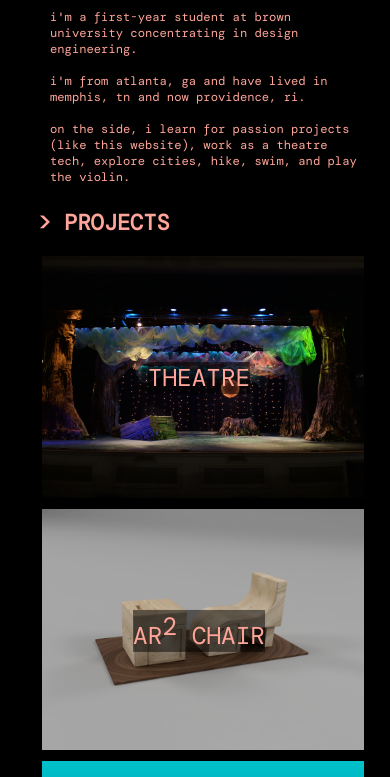
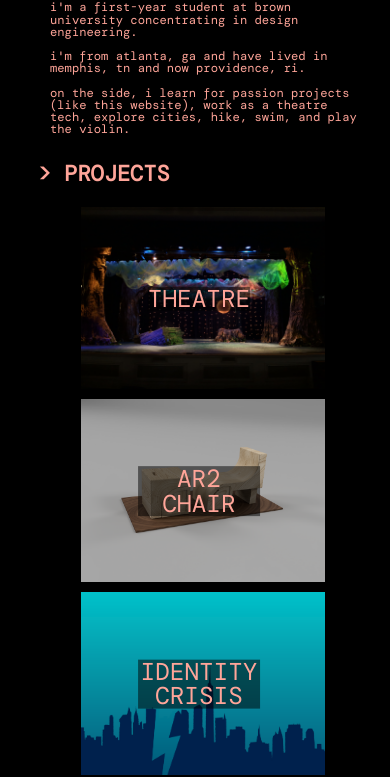
Before and after one commit to Rphawks/rphawks.github.io, a PHP site: page / in a window 390 px wide. Shown: the part 1164-1941 px from the top of the page. Run offline with PHP 8.4, Linux system fonts and the light colour scheme; some libraries are stand-ins or nearby versions.

Commit message:
index display boxes mobile scale

```diff
--- a/index.html
+++ b/index.html
@@ -1,6 +1,7 @@
 <!DOCTYPE html>
 <html>
 <head>
+<link rel="stylesheet" href="reset.css">
 <link rel="stylesheet" href="style.css">
 <link rel="shortcut icon" href="favicon.ico" type="image/x-icon">
 <title>ryan peng</title>
@@ -97,7 +98,7 @@
 		<div class="spacer"></div>
 		<div class="portitem">
 			<div style="position:relative;text-align:center;">
-			<img src="midsummerstage.jpg" onclick="document.location.href='theatre'" style="position: relative;z-index:0;aspect-ratio:4/3;width:100%;max-width:500px;max-height:380px;padding:4px;object-fit: cover;cursor:pointer;">
+			<img src="midsummerstage.jpg" onclick="document.location.href='theatre'" style="position: relative;z-index:0;aspect-ratio:4/3;width:100%;max-width:31.25em;max-height:23.75em;padding:4px;object-fit: cover;cursor:pointer;">
 			<div onclick="document.location.href='theatre'" style="position: absolute;top: 50%;left: 50%;transform: translate(-50%, -50%);font-size:2.5em;background-color: rgba(0,0,0,0.5);cursor:pointer;">THEATRE</div>
 			</div>
 		</div>
--- a/style.css
+++ b/style.css
@@ -192,7 +192,7 @@ html {
 
 .portitem{
 	max-height:auto;
-	max-width:532px;
+	max-width:33.25em;
 }
 
 .portitem:hover + .hide {
@@ -359,7 +359,7 @@ span.rotated{
 	}
 	.portitem{
 		height:auto;
-		max-width:400px;
+		max-width:25em;
 	}
 
 }
```
